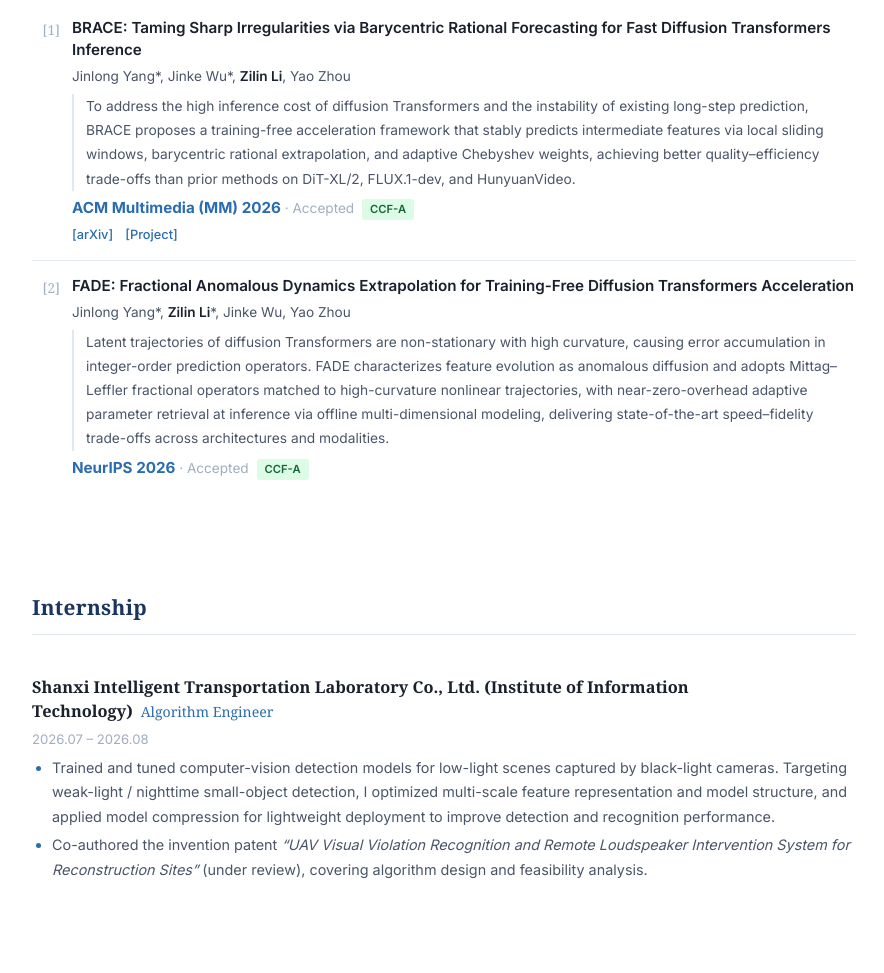
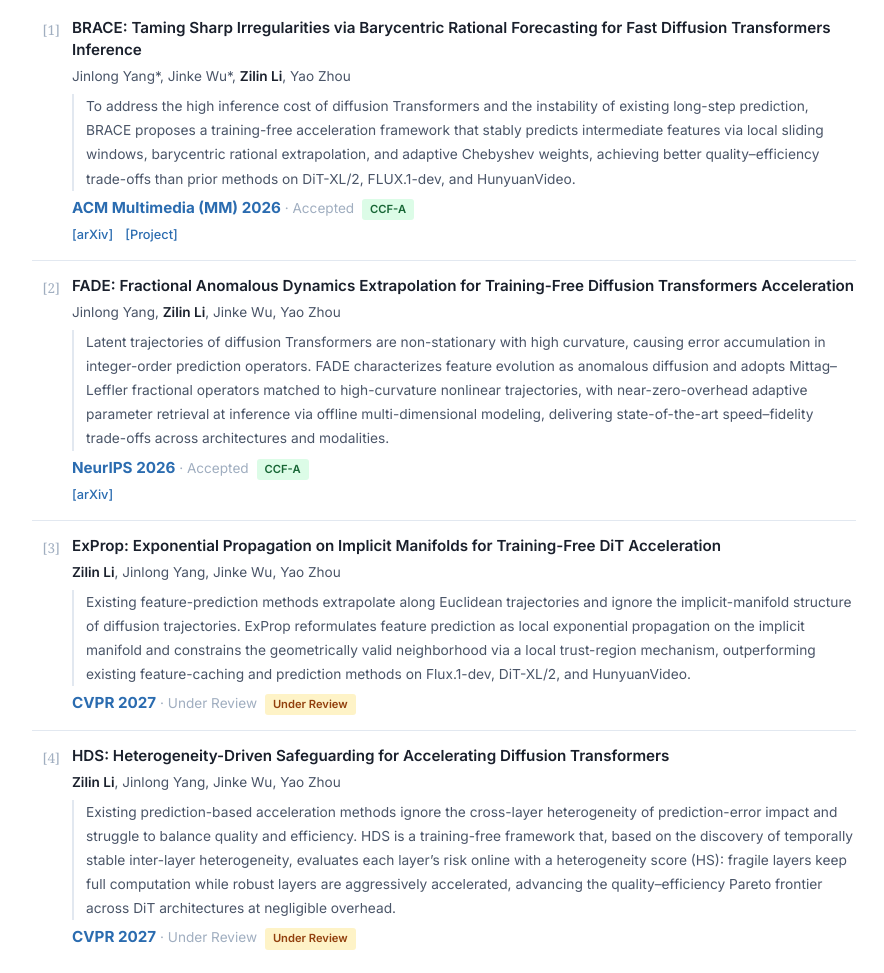
Before and after one commit to zlven/zlven.github.io, a plain HTML site: page en.html in a window 1280 px wide. Shown: the part 927-1900 px from the top of the page, without its empty margins (196-1080 px from the left). Drawn offline with Linux system fonts and the light colour scheme.

Commit message:
更新简历内容

```diff
--- a/en.html
+++ b/en.html
@@ -106,9 +106,32 @@
           <span class="pub-number">[2]</span>
           <div class="pub-content">
             <h4>FADE: Fractional Anomalous Dynamics Extrapolation for Training-Free Diffusion Transformers Acceleration</h4>
-            <p class="pub-authors">Jinlong Yang*, <strong>Zilin Li</strong>*, Jinke Wu, Yao Zhou</p>
+            <p class="pub-authors">Jinlong Yang, <strong>Zilin Li</strong>, Jinke Wu, Yao Zhou</p>
             <p class="pub-summary">Latent trajectories of diffusion Transformers are non-stationary with high curvature, causing error accumulation in integer-order prediction operators. FADE characterizes feature evolution as anomalous diffusion and adopts Mittag&ndash;Leffler fractional operators matched to high-curvature nonlinear trajectories, with near-zero-overhead adaptive parameter retrieval at inference via offline multi-dimensional modeling, delivering state-of-the-art speed&ndash;fidelity trade-offs across architectures and modalities.</p>
             <p class="pub-venue"><em>NeurIPS 2026</em> · Accepted <span class="pub-badge ok">CCF-A</span></p>
+            <div class="pub-links">
+              <a href="https://arxiv.org/abs/2611.10514" target="_blank">[arXiv]</a>
+            </div>
+          </div>
+        </div>
+
+        <div class="pub-item reveal">
+          <span class="pub-number">[3]</span>
+          <div class="pub-content">
+            <h4>ExProp: Exponential Propagation on Implicit Manifolds for Training-Free DiT Acceleration</h4>
+            <p class="pub-authors"><strong>Zilin Li</strong>, Jinlong Yang, Jinke Wu, Yao Zhou</p>
+            <p class="pub-summary">Existing feature-prediction methods extrapolate along Euclidean trajectories and ignore the implicit-manifold structure of diffusion trajectories. ExProp reformulates feature prediction as local exponential propagation on the implicit manifold and constrains the geometrically valid neighborhood via a local trust-region mechanism, outperforming existing feature-caching and prediction methods on Flux.1-dev, DiT-XL/2, and HunyuanVideo.</p>
+            <p class="pub-venue"><em>CVPR 2027</em> · Under Review <span class="pub-badge" style="background: #fef3c7; color: #92400e;">Under Review</span></p>
+          </div>
+        </div>
+
+        <div class="pub-item reveal">
+          <span class="pub-number">[4]</span>
+          <div class="pub-content">
+            <h4>HDS: Heterogeneity-Driven Safeguarding for Accelerating Diffusion Transformers</h4>
+            <p class="pub-authors"><strong>Zilin Li</strong>, Jinlong Yang, Jinke Wu, Yao Zhou</p>
+            <p class="pub-summary">Existing prediction-based acceleration methods ignore the cross-layer heterogeneity of prediction-error impact and struggle to balance quality and efficiency. HDS is a training-free framework that, based on the discovery of temporally stable inter-layer heterogeneity, evaluates each layer&rsquo;s risk online with a heterogeneity score (HS): fragile layers keep full computation while robust layers are aggressively accelerated, advancing the quality&ndash;efficiency Pareto frontier across DiT architectures at negligible overhead.</p>
+            <p class="pub-venue"><em>CVPR 2027</em> · Under Review <span class="pub-badge" style="background: #fef3c7; color: #92400e;">Under Review</span></p>
           </div>
         </div>
 
```
Also changed, not shown: index.html (+24 -1 lines), resume.html (+3 -3 lines).
